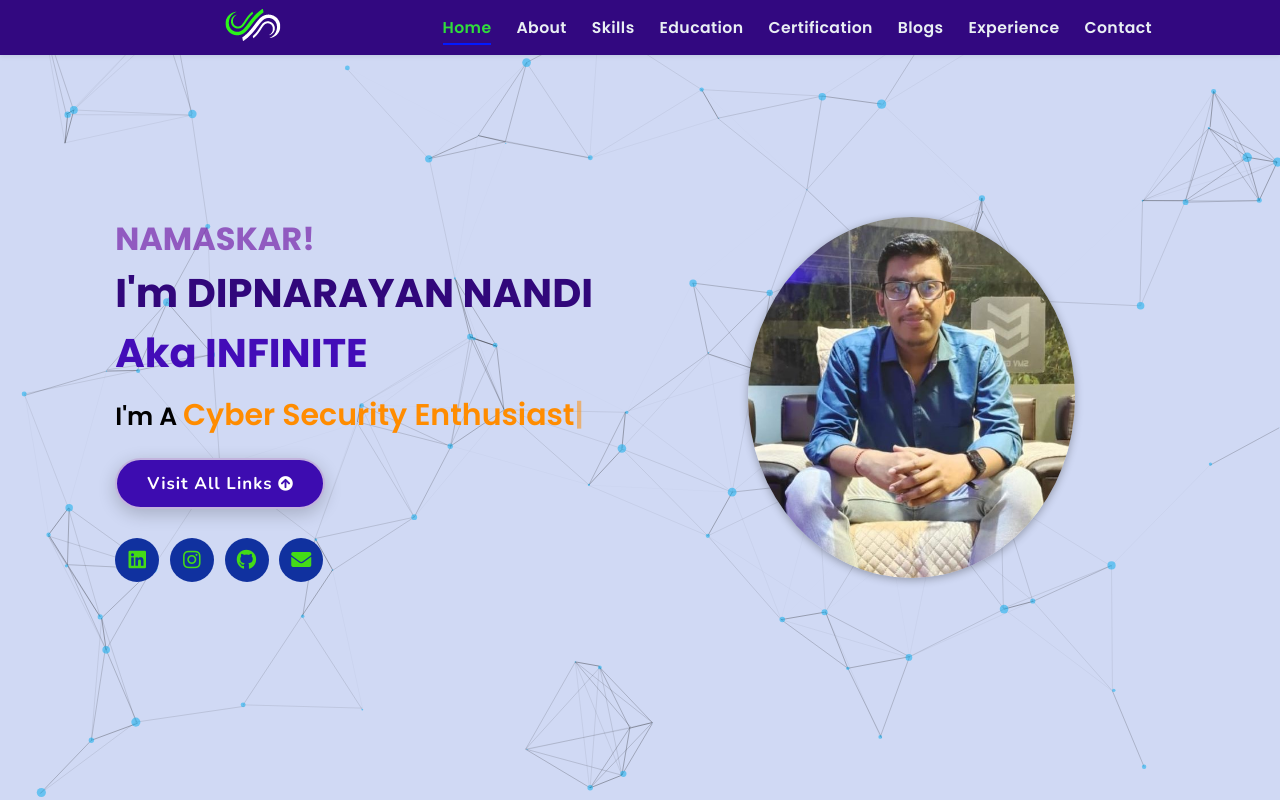
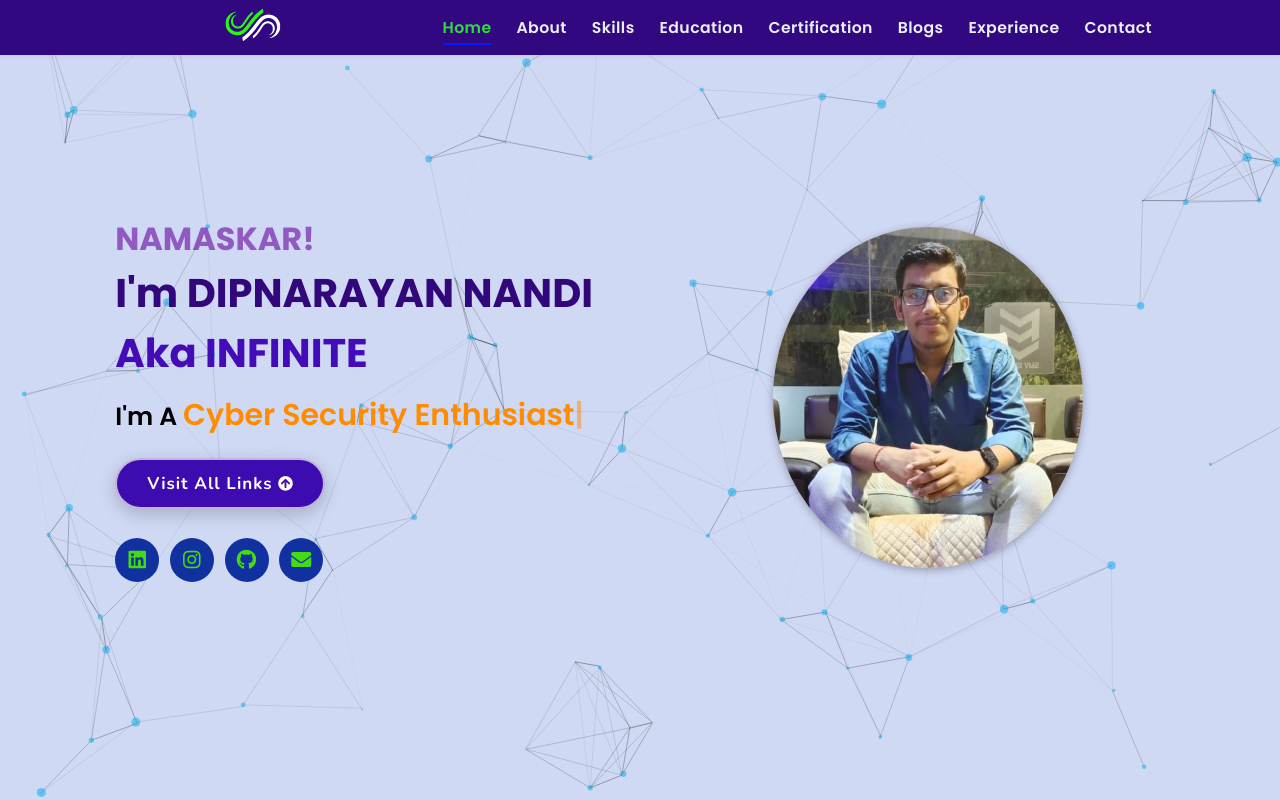
Before and after one commit to Dip0375/dip-s_portfolio, a plain HTML site: page index.html in a window 1280 px wide. Shown: the top 800 px of the page. Drawn offline with nearby package versions, Linux system fonts and the light colour scheme; animation ran at ten frames a second.

Commit message:
Commit message new

```diff
--- a/assets/css/style.css
+++ b/assets/css/style.css
@@ -199,7 +199,7 @@ header .navbar ul li a:hover{
   z-index: 1;
 }
 .home .image{
-  flex: 1 1 30rem;
+  flex: 1 1 25rem;
   z-index: 1;
 }
 .home .image img{
```
